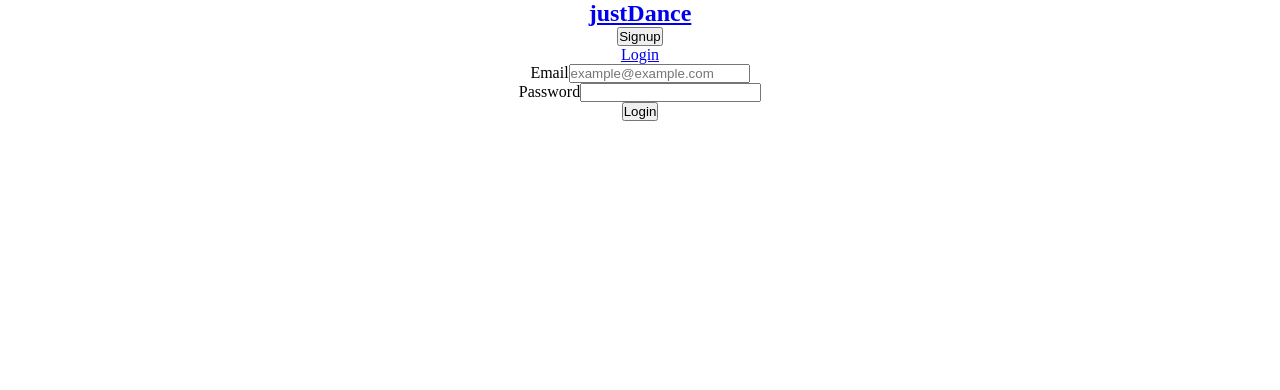
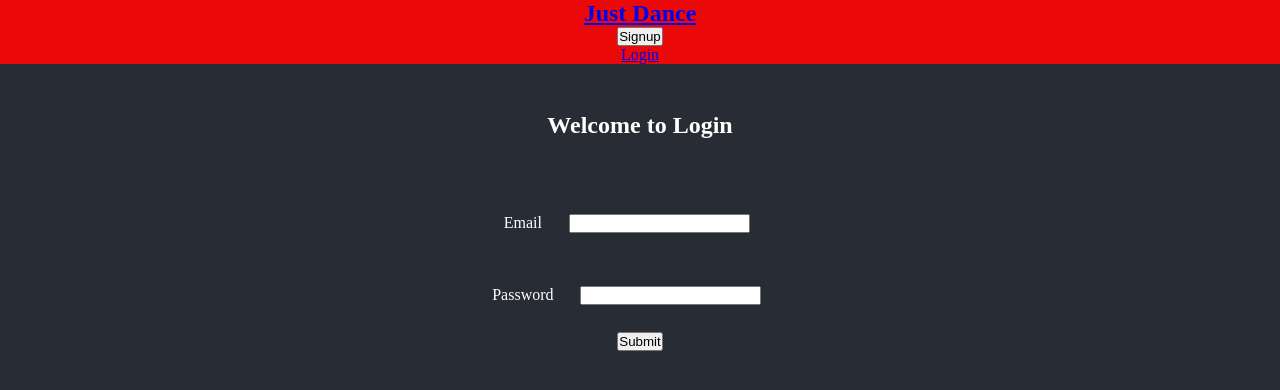
Before and after one commit to janeskywalker/justdance-front-end, a React (Create React App) app: page /loginform in a window 1280 px wide. Shown: the top 390 px of the page. Built offline with nearby package versions, Linux system fonts and the light colour scheme.

Commit message:
finishing loginform page, styling review display

```diff
--- a/src/App.css
+++ b/src/App.css
@@ -6,12 +6,6 @@
 
 .App {
   text-align: center;
-}
-
-.App-logo {
-  animation: App-logo-spin infinite 20s linear;
-  height: 40vmin;
-  pointer-events: none;
 }
 
 .App-header {
@@ -62,3 +56,36 @@
 .avatar {
   height: 100vh;
 }
+
+nav {
+  background-color: rgb(235, 8, 8);
+}
+
+.login-form-page {
+  background-color: #282c34;
+  color: white;
+  height:100vh;
+}
+
+.login-form {
+
+}
+
+.form-greeting {
+  padding: 2em;
+}
+
+.form-input {
+  margin: 2em;
+}
+
+.studio-info {
+  background-color: #282c34;
+  color: whitesmoke;
+  padding: 5em;
+}
+
+.review-display {
+  background-color: #282c34;
+  color: whitesmoke;
+}
--- a/src/actions/userActions.js
+++ b/src/actions/userActions.js
@@ -1,17 +1,14 @@
-import { SIGN_UP, LOG_IN, LOG_OUT } from './actionTypes';
+import { LOG_IN, LOG_OUT } from './actionTypes';
 
 
-
-export function login () {
+export function login (currentUser) {
   console.log('login action')
-  // return {
-  //   type: SIGN_UP,
-  //   data: {
-  //     id: uuid(),
-  //     completed: false,
-  //     task,
-  //   }
-  // }
+  return {
+    type: LOG_IN,
+    data: {
+      currentUser: currentUser
+    }
+  }
 }
 
 
--- a/src/components/NavBar.js
+++ b/src/components/NavBar.js
@@ -40,7 +40,7 @@ const NavBar = ({currentUser, logout}) => {
         return (
             <nav>
                 <Link to="/" className="brand-link">
-                    <h1 className="brand-header">justDance</h1>
+                    <h1 className="brand-header">Just Dance</h1>
                 </Link>
 
                 <button
--- a/src/components/Studio/StudioDetail.js
+++ b/src/components/Studio/StudioDetail.js
@@ -20,8 +20,8 @@ class StudioDetail extends Component {
   render() {
         console.log('props: ', this.props)
 
-    // grab the id from match
-    // parseInt neeeds to be removed when going to mongo Id's
+        // grab the id from match
+        // parseInt neeeds to be removed when going to mongo Id's
 
         const studios = this.props.studios
         const studioId = parseInt(this.props.match.params.id)
@@ -34,7 +34,7 @@ class StudioDetail extends Component {
       return (
         <div className="studio-detail" >
 
-        <section>
+        <section className="studio-info">
             <h2>{name} </h2>
             <img className="studio-image-detail" src={`/${image}`} alt="studio gallery" />
             <p>{street}</p>
--- a/src/components/User/LoginForm.js
+++ b/src/components/User/LoginForm.js
@@ -9,24 +9,40 @@ class LoginForm extends Component {
     state = {
         email: "",
         password: "",
+        error: null
     }
 
     handleChange = (event) => {
         this.setState({
           [event.target.name]: event.target.value,
         });
+        console.log(this.state)
       };
+
+    handleSubmit = (evt)=>{
+        evt.preventDefault()
+        const currentUser = {
+            email: this.state.email,
+            password: this.state.password
+        }
+        this.props.login(currentUser)
+    }
 
 
   render() {
 
         return (
 
-              <form onSubmit={this.handleSubmit}>
+            <section className='login-form-page'>
+
+                <h2 className="form-greeting">Welcome to Login</h2>
+
+            {/* this handleSubmit is not passed down by parent anymore */}
+                <form onSubmit={this.handleSubmit} className='login-form'>
 
                     <div className="form-group">
                     <label htmlFor="email">Email</label>
-                  <input type="email" id="email" name="email" value={this.state.email} onChange={this.handleChange} className="form-input" placeholder="example@example.com"/>
+                    <input type="email" id="email" name="email" value={this.state.email} onChange={this.handleChange} className="form-input" />
                     </div>
 
                     <div className="form-group">
@@ -34,8 +50,10 @@ class LoginForm extends Component {
                     <input type="password" id="password" name="password" value={this.state.password} onChange={this.handleChange} className="form-input" />
                     </div>
 
-                <button type="submit" className="login-btn">Login</button>
+                    <button type="submit" className="login-btn">Submit</button>
                 </form>
+
+            </section>
 
       )
   }
--- a/src/reducers/index.js
+++ b/src/reducers/index.js
@@ -1,4 +1,4 @@
-import { LOG_OUT, CREATE_REVIEW, DELETE_REVIEW } from "../actions/actionTypes";
+import {  LOG_IN, LOG_OUT, CREATE_REVIEW, DELETE_REVIEW } from "../actions/actionTypes";
 
 const initialState = {
     // currentUser: {
@@ -93,6 +93,12 @@ const reducer = (state = initialState, action) => {
     console.log('action: ', action)
 
     switch(action.type) {
+
+        case LOG_IN:
+                return Object.assign({}, state, {
+                    currentUser: action.data.currentUser
+                })
+
         case LOG_OUT:
             return Object.assign({}, state, {
                 currentUser: null
```
Lines whose indentation alone changed are shown as unchanged.
